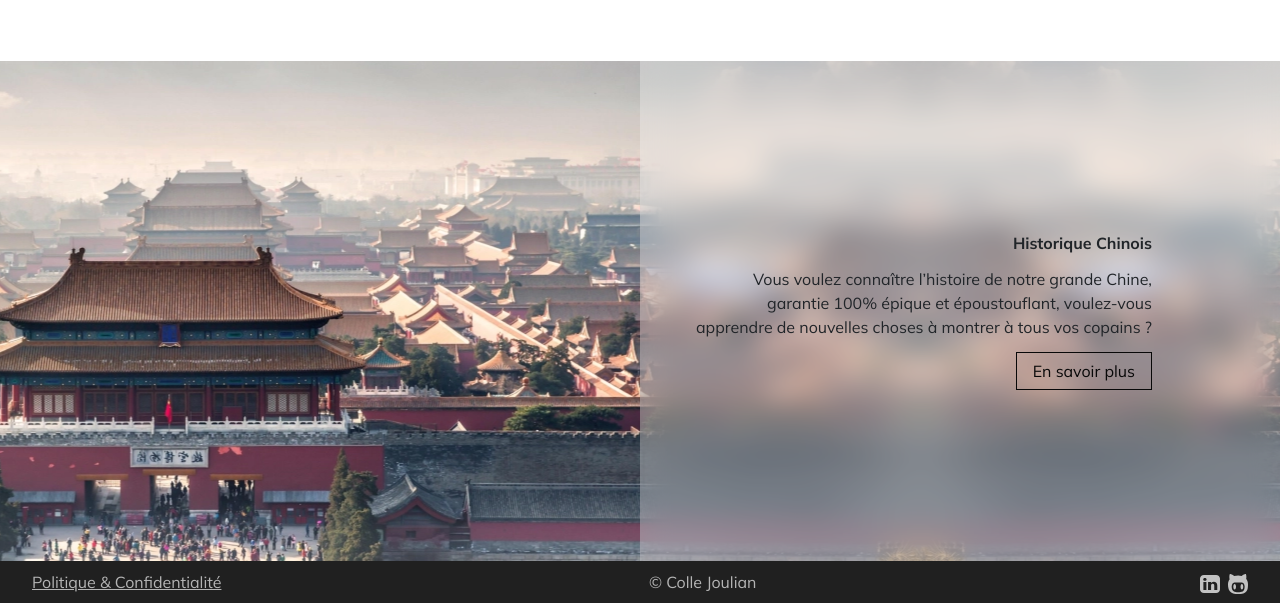
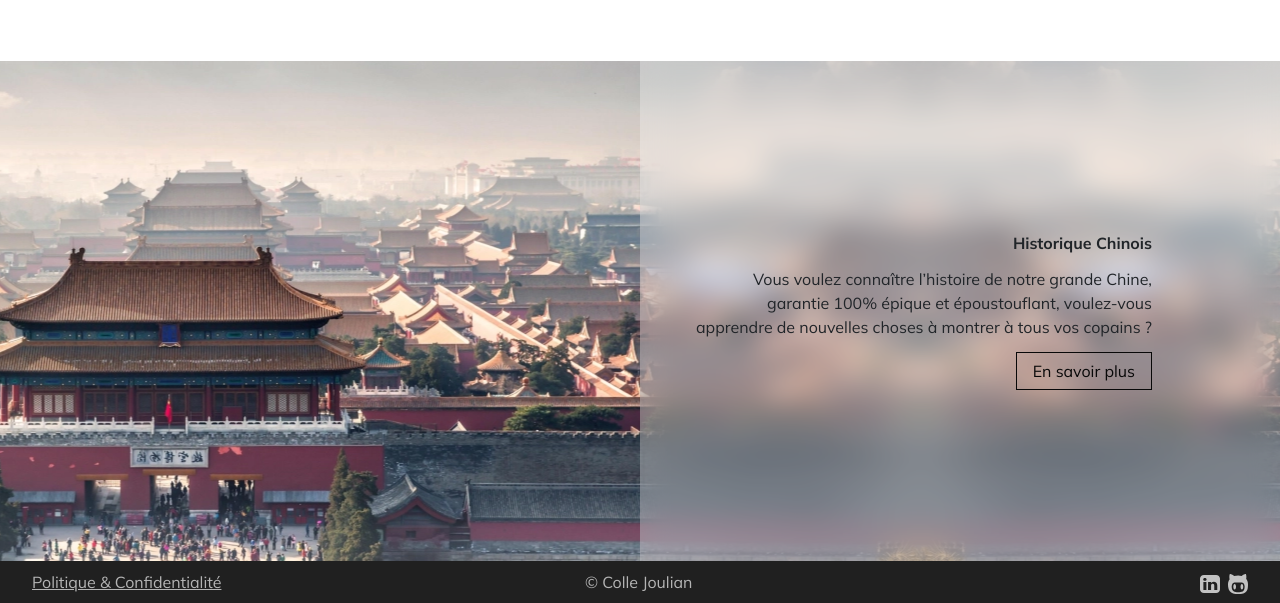
Before and after one commit to KoruJuriSan/ching-chong-store, a plain HTML site: page index.html in a window 1280 px wide. Shown: the part 1059-1662 px from the top of the page. Drawn offline with Linux system fonts and the light colour scheme.

Commit message:
fix: centering the copyright in the footer

```diff
--- a/src/styles/style.css
+++ b/src/styles/style.css
@@ -831,6 +831,10 @@ footer > ul {
         padding: 0 2rem;
         flex-direction: row;
     }
+
+    footer > span {
+        transform: translate(-64px);
+    }
 }
 
 
```
